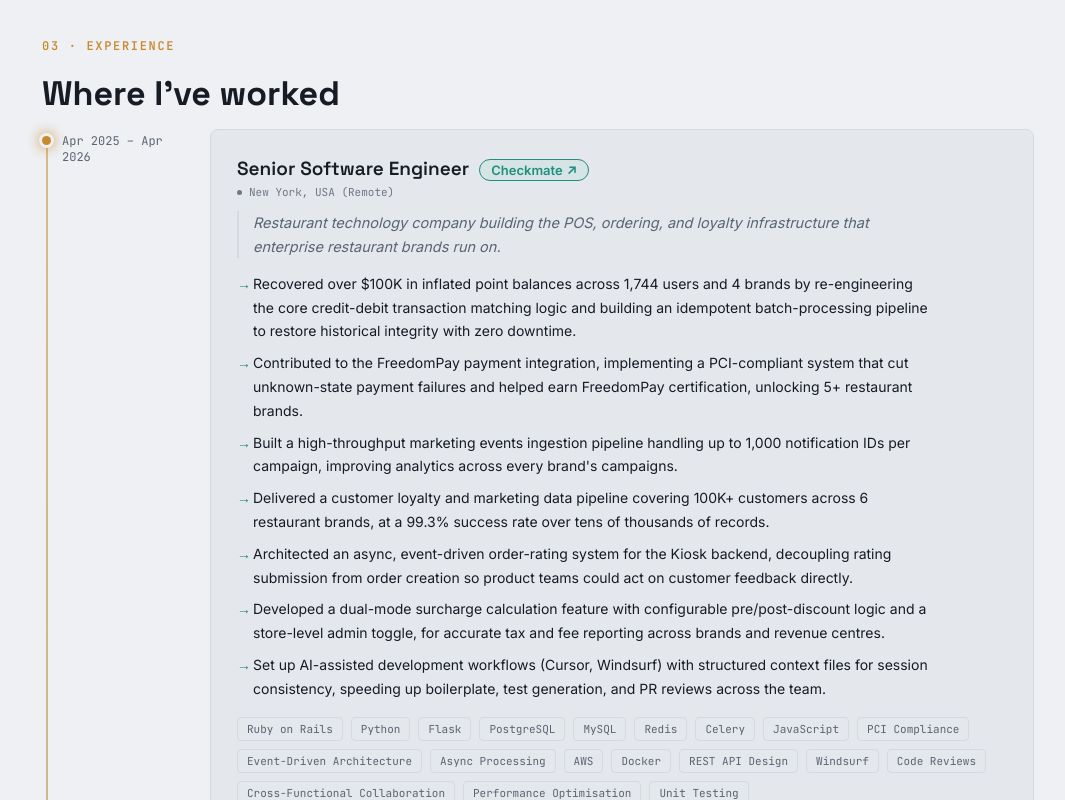
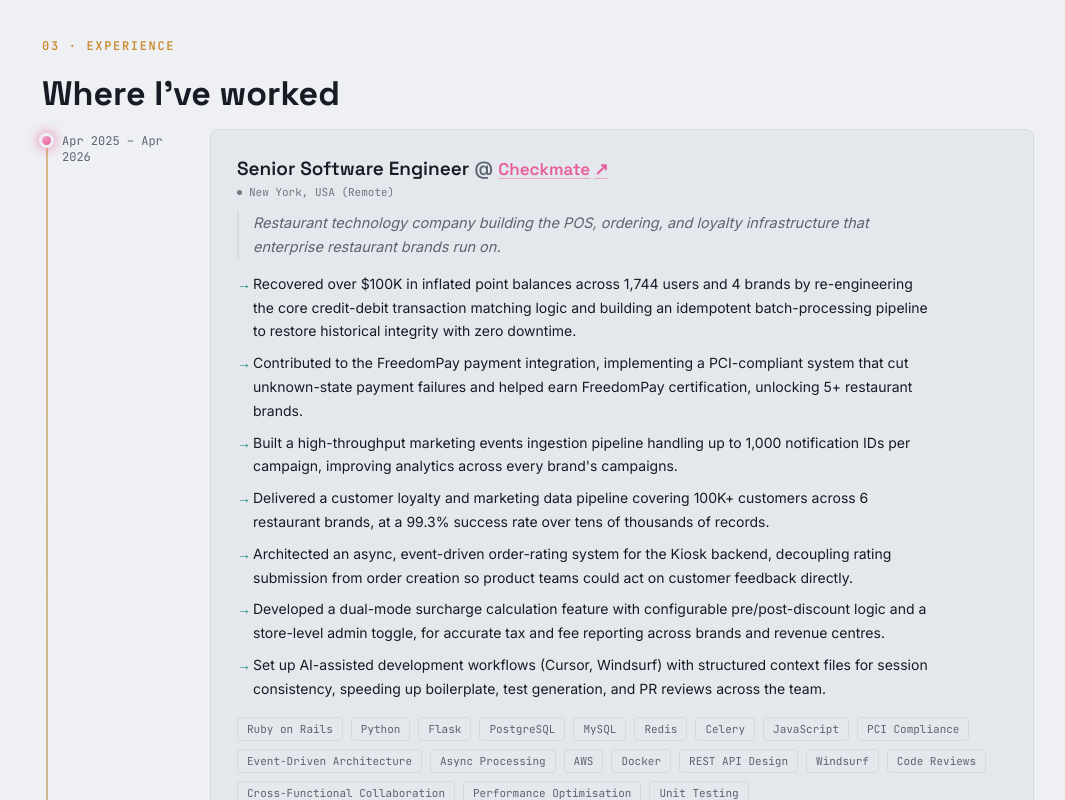
Before and after one commit to princemathur4/portfolio-website, a React (Vite) app: page / in a window 1280 px wide. Shown: the part 1960-2760 px from the top of the page, without its empty margins (102-1167 px from the left). Built offline with nearby package versions, Linux system fonts and the light colour scheme.

Commit message:
Changed company name to be flat and colored

```diff
--- a/src/components/sections/ExperienceCard.jsx
+++ b/src/components/sections/ExperienceCard.jsx
@@ -3,22 +3,30 @@
 import { useFilters } from "../../context/FilterContext.jsx";
 import { highlightMatches } from "../../utils/highlightMatches.jsx";
 import { filterPointsBySkills } from "../../services/contentService.js";
+import { getCompanyColor } from "../../utils/companyColor.js";
 
 export default function ExperienceCard({ job }) {
   const { highlightedAnchorIds, searchQuery, activeSkills } = useFilters();
   const anchorId = `exp-${job.id}`;
   const isHighlighted = highlightedAnchorIds.includes(anchorId);
   const visibleBullets = filterPointsBySkills(job.bullets, activeSkills);
+  const companyColor = getCompanyColor(job.id);
 
   return (
-    <article id={anchorId} className={`experience-card ${isHighlighted ? "is-highlighted" : ""}`.trim()}>
+    <article
+      id={anchorId}
+      className={`experience-card ${isHighlighted ? "is-highlighted" : ""}`.trim()}
+      style={{ "--company-color": companyColor }}
+    >
       <div className="experience-card__dates">{job.dateRange}</div>
       <div className="card hover-card">
         <div className="experience-card__header">
-          <h3 className="experience-card__role">{job.role}</h3>
-          <ExternalLink href={job.companyUrl} className="experience-card__company-link">
-            {job.company}
-          </ExternalLink>
+          <h3 className="experience-card__title">
+            {job.role} <span className="experience-card__at">@</span>{" "}
+            <ExternalLink href={job.companyUrl} className="experience-card__company-link">
+              {job.company}
+            </ExternalLink>
+          </h3>
         </div>
         <div className="experience-card__location">{job.location}</div>
         <p className="experience-card__summary">{job.summary}</p>
--- a/src/components/ui/ExternalLink.jsx
+++ b/src/components/ui/ExternalLink.jsx
@@ -1,6 +1,6 @@
 import React from "react";
 
-export default function ExternalLink({ href, children, className = "" }) {
+export default function ExternalLink({ href, children, className = "", style }) {
   if (!href) return null;
   return (
     <a
@@ -8,6 +8,7 @@
       target="_blank"
       rel="noreferrer noopener"
       className={`external-link ${className}`.trim()}
+      style={style}
     >
       {children} <span aria-hidden="true">&#8599;</span>
     </a>
--- a/src/styles/sections.css
+++ b/src/styles/sections.css
@@ -195,17 +195,11 @@
   padding-left: 20px;
 }
 
-.experience-card:nth-child(odd) .experience-card__dates {
-  --node-color: var(--color-amber);
-}
-
-.experience-card:nth-child(even) .experience-card__dates {
-  --node-color: var(--color-teal);
-}
-
-/* The node marker for this entry's spot on the timeline spine above. The
-   ring (box-shadow using the page background) punches a gap in the line
-   behind it, so it reads as a bead threaded on the spine. */
+/* The node marker for this entry's spot on the timeline spine above,
+   rendered as a gradient of that entry's --company-color (set inline on
+   .experience-card by getCompanyColor). The ring (box-shadow using the
+   page background) punches a gap in the line behind it, so it reads as a
+   bead threaded on the spine. */
 .experience-card__dates::before {
   content: "";
   position: absolute;
@@ -214,8 +208,12 @@
   width: 9px;
   height: 9px;
   border-radius: 50%;
-  background: var(--node-color, var(--color-amber));
-  box-shadow: 0 0 0 3px var(--color-bg), 0 0 10px 2px var(--node-color, var(--color-amber));
+  background: linear-gradient(
+    135deg,
+    color-mix(in srgb, var(--company-color, var(--color-amber)) 55%, white 45%),
+    var(--company-color, var(--color-amber))
+  );
+  box-shadow: 0 0 0 3px var(--color-bg), 0 0 10px 2px var(--company-color, var(--color-amber));
   z-index: 1;
   animation: timeline-node-pulse 2.6s ease-in-out infinite;
 }
@@ -223,43 +221,40 @@
 @keyframes timeline-node-pulse {
   0%,
   100% {
-    box-shadow: 0 0 0 3px var(--color-bg), 0 0 8px 1px var(--node-color, var(--color-amber));
+    box-shadow: 0 0 0 3px var(--color-bg), 0 0 8px 1px var(--company-color, var(--color-amber));
   }
   50% {
-    box-shadow: 0 0 0 3px var(--color-bg), 0 0 14px 3px var(--node-color, var(--color-amber));
+    box-shadow: 0 0 0 3px var(--color-bg), 0 0 14px 3px var(--company-color, var(--color-amber));
   }
 }
 
 .experience-card__header {
-  display: flex;
-  align-items: baseline;
-  gap: 10px;
-  flex-wrap: wrap;
   margin-bottom: 4px;
 }
 
-.experience-card__role {
+.experience-card__title {
   font-family: var(--font-display);
   font-size: 19px;
   font-weight: 600;
 }
 
+.experience-card__at {
+  color: var(--color-text-secondary);
+  font-weight: 500;
+}
+
 .experience-card__company-link {
-  display: inline-flex;
-  align-items: center;
-  padding: 2px 11px;
-  border: 1px solid var(--color-teal);
-  border-radius: 999px;
-  background: rgba(89, 195, 180, 0.1);
-  color: var(--color-teal);
-  font-size: 13px;
+  color: var(--company-color, var(--color-teal));
+  font-size: 17px;
   font-weight: 600;
-  text-decoration: none;
-  transition: background-color 0.2s var(--ease-standard);
+  text-decoration: underline;
+  text-decoration-color: color-mix(in srgb, var(--company-color, var(--color-teal)) 45%, transparent);
+  text-underline-offset: 3px;
+  transition: text-decoration-color 0.2s var(--ease-standard);
 }
 
 .experience-card__company-link:hover {
-  background: rgba(89, 195, 180, 0.2);
+  text-decoration-color: var(--company-color, var(--color-teal));
 }
 
 .experience-card__location {
--- /dev/null
+++ b/src/utils/companyColor.js
@@ -0,0 +1,18 @@
+/**
+ * Fixed brand color per employer, keyed by the experience entry's `id`.
+ * Deliberately not derived from getSkillColor's hash palette — these need
+ * to match specific company branding, not just be visually distinct.
+ */
+const COMPANY_COLORS = {
+  checkmate: "#E85D9C", // pink
+  scaler: "#3E7BFA", // blue
+  egregore: "#2F7D52", // darkish green
+  redcarpetup: "#E8623D", // reddish orange
+  cetpa: "#B5D63B", // lemon green
+};
+
+const FALLBACK_COLOR = "#59C3B4";
+
+export function getCompanyColor(jobId) {
+  return COMPANY_COLORS[jobId] || FALLBACK_COLOR;
+}
```
